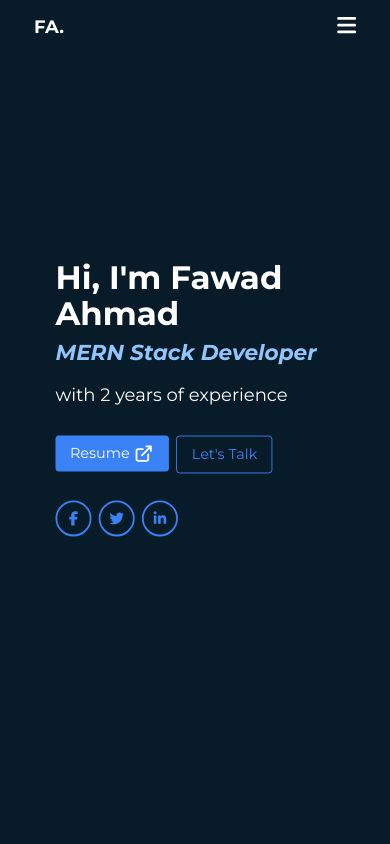
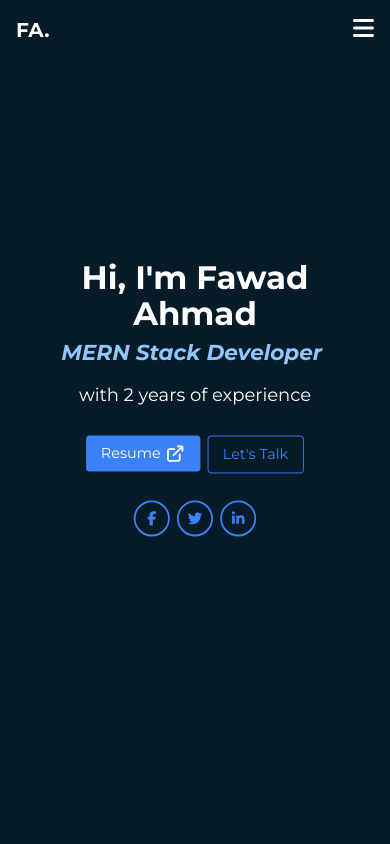
Before and after one commit to fawad7998/Personal-Portfolio, a React (Vite) app in the folder FrontEnd/: page / in a window 390 px wide. Shown: the top 844 px of the page. Built offline with nearby package versions, Linux system fonts and the light colour scheme; no server answers.

Commit message:
responsiveness

```diff
--- a/FrontEnd/src/Pages/Home.jsx
+++ b/FrontEnd/src/Pages/Home.jsx
@@ -15,8 +15,8 @@ const Home = () => {
     return (
         <>
             <div id='/' className='scale-90'>
-                <section className="text-white p-10 flex flex-col items-start justify-center h-screen bg-cover bg-left-top pt-20 md:pt-24 md:bg-[url('/final.png')]">
-                    <div className="container mx-auto text-left">
+                <section className="text-white p-10 flex flex-col items-center justify-center min-h-screen bg-cover bg-left-top pt-20 md:pt-24 md:bg-[url('/final.png')] md:flex-row md:justify-start">
+                    <div className="container mx-auto text-center md:text-left">
                         <h1 className="text-4xl sm:text-5xl md:text-6xl font-bold mb-2">Hi, I'm Fawad Ahmad</h1>
                         <h2 className="text-2xl sm:text-3xl md:text-4xl lg:text-6xl text-blue-300 mb-4">
                             <TypeAnimation
@@ -34,7 +34,7 @@ const Home = () => {
                             />
                         </h2>
                         <p className="mb-8 text-xl sm:text-2xl md:text-3xl max-w-full md:max-w-lg">with 2 years of experience</p>
-                        <div className='flex flex-wrap'>
+                        <div className='flex flex-wrap justify-center md:justify-start'>
                             <a href="/FawadCV.pdf">
                                 <button className="bg-blue-500 flex items-center text-white py-2 px-4 rounded mr-2 md:mr-4 mb-2 md:mb-0">
                                     Resume <LinkArrow className={'w-5 ml-1'} />
@@ -46,7 +46,7 @@ const Home = () => {
                                 </button>
                             </Link>
                         </div>
-                        <div className="flex space-x-2 md:space-x-4 mt-6 justify-start">
+                        <div className="flex space-x-2 md:space-x-4 mt-6 justify-center md:justify-start">
                             <a href="#" className="text-blue-500 hover:text-white rounded-full border-2 border-blue-500 w-10 h-10 md:w-12 md:h-12 flex items-center justify-center transition-colors duration-300">
                                 <FontAwesomeIcon icon={faFacebookF} />
                             </a>
--- a/FrontEnd/src/components/Navbar.jsx
+++ b/FrontEnd/src/components/Navbar.jsx
@@ -1,7 +1,7 @@
 import React, { useState } from 'react';
 import { Link as ScrollLink } from 'react-scroll';
 import { FontAwesomeIcon } from '@fortawesome/react-fontawesome';
-import { faBars, faTimes } from '@fortawesome/free-solid-svg-icons';
+import { faBars, faTimes } from '@fortawesome/free-solid-svg-icons'; // Import faTimes icon
 
 const Navbar = () => {
     const [isOpen, setIsOpen] = useState(false);
@@ -10,40 +10,51 @@ const Navbar = () => {
         setIsOpen(!isOpen);
     };
 
+    const cancelMenu = () => {
+        setIsOpen(false);
+    };
+
     return (
-        <header className=" scale-90 fixed  top-0 left-0 w-full bg-transparent text-white p-4 md:p-6 z-50">
+        <header className="fixed top-0 left-0 w-full bg-transparent text-white p-4 md:p-6 z-50">
             <nav className="container mx-auto flex justify-between items-center">
                 <div className="text-xl md:text-2xl font-bold cursor-pointer">
                     <ScrollLink to="/" smooth={true} duration={500}>FA.</ScrollLink>
                 </div>
                 <div className="md:hidden flex items-center">
-                    <button onClick={toggleMenu}>
-                        <FontAwesomeIcon icon={isOpen ? faTimes : faBars} className="text-2xl" />
-                    </button>
+                    {/* Conditional rendering of menu button and cross button */}
+                    {isOpen ? (
+                        <button onClick={cancelMenu}>
+                            <FontAwesomeIcon icon={faTimes} className="text-2xl" />
+                        </button>
+                    ) : (
+                        <button onClick={toggleMenu}>
+                            <FontAwesomeIcon icon={faBars} className="text-2xl" />
+                        </button>
+                    )}
                 </div>
-                <ul className={`fixed inset-0 bg-black bg-opacity-75 flex flex-col items-center justify-center space-y-6 text-xl md:static md:flex md:flex-row md:space-y-0 md:space-x-6 md:bg-transparent md:bg-opacity-0 ${isOpen ? 'flex' : 'hidden md:flex'}`}>
+                <ul className={`fixed inset-0 bg-black bg-opacity-75 backdrop-filter backdrop-blur-sm flex flex-col items-center justify-center space-y-6 text-xl md:static md:flex md:flex-row md:space-y-0 md:space-x-6 md:bg-transparent md:bg-opacity-0 ${isOpen ? 'flex' : 'hidden md:flex'}`} style={{ top: isOpen ? '0' : '-100vh', transition: 'top 0.5s' }}>
                     <li className="relative group hover:text-blue-500 cursor-pointer">
-                        <ScrollLink to="/" smooth={true} duration={500} onClick={toggleMenu}>Home</ScrollLink>
+                        <ScrollLink to="/" smooth={true} duration={500} onClick={cancelMenu}>Home</ScrollLink>
                         <span className="absolute top-6 left-0 w-full h-1 bg-sky-600 transform scale-x-0 group-hover:scale-x-100 transition-transform duration-300 ease-in-out"></span>
                     </li>
                     <li className="relative group hover:text-blue-500 cursor-pointer">
-                        <ScrollLink to="about" smooth={true} duration={500} onClick={toggleMenu}>About</ScrollLink>
+                        <ScrollLink to="about" smooth={true} duration={500} onClick={cancelMenu}>About</ScrollLink>
                         <span className="absolute top-6 left-0 w-full h-1 bg-sky-600 transform scale-x-0 group-hover:scale-x-100 transition-transform duration-300 ease-in-out"></span>
                     </li>
                     <li className="relative group hover:text-blue-500 cursor-pointer">
-                        <ScrollLink to="skills" smooth={true} duration={500} onClick={toggleMenu}>Skills</ScrollLink>
+                        <ScrollLink to="skills" smooth={true} duration={500} onClick={cancelMenu}>Skills</ScrollLink>
                         <span className="absolute top-6 left-0 w-full h-1 bg-sky-600 transform scale-x-0 group-hover:scale-x-100 transition-transform duration-300 ease-in-out"></span>
                     </li>
                     <li className="relative group hover:text-blue-500 cursor-pointer">
-                        <ScrollLink to="experience" smooth={true} duration={500} onClick={toggleMenu}>Experience</ScrollLink>
+                        <ScrollLink to="experience" smooth={true} duration={500} onClick={cancelMenu}>Experience</ScrollLink>
                         <span className="absolute top-6 left-0 w-full h-1 bg-sky-600 transform scale-x-0 group-hover:scale-x-100 transition-transform duration-300 ease-in-out"></span>
                     </li>
                     <li className="relative group hover:text-blue-500 cursor-pointer">
-                        <ScrollLink to="projects" smooth={true} duration={500} onClick={toggleMenu}>Projects</ScrollLink>
+                        <ScrollLink to="projects" smooth={true} duration={500} onClick={cancelMenu}>Projects</ScrollLink>
                         <span className="absolute top-6 left-0 w-full h-1 bg-sky-600 transform scale-x-0 group-hover:scale-x-100 transition-transform duration-300 ease-in-out"></span>
                     </li>
                     <li className="relative group hover:text-blue-500 cursor-pointer">
-                        <ScrollLink to="contact" smooth={true} duration={500} onClick={toggleMenu}>Contact</ScrollLink>
+                        <ScrollLink to="contact" smooth={true} duration={500} onClick={cancelMenu}>Contact</ScrollLink>
                         <span className="absolute top-6 left-0 w-full h-1 bg-sky-600 transform scale-x-0 group-hover:scale-x-100 transition-transform duration-300 ease-in-out"></span>
                     </li>
                 </ul>
```
